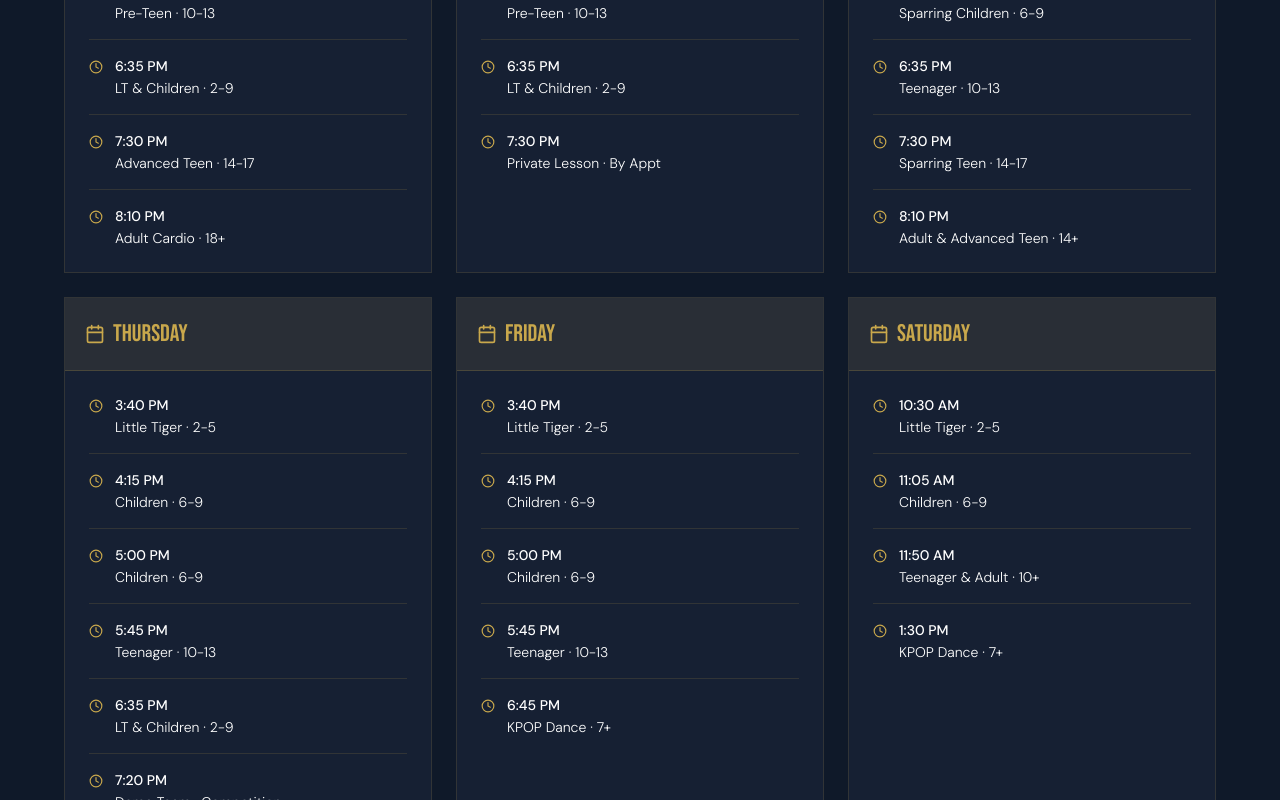
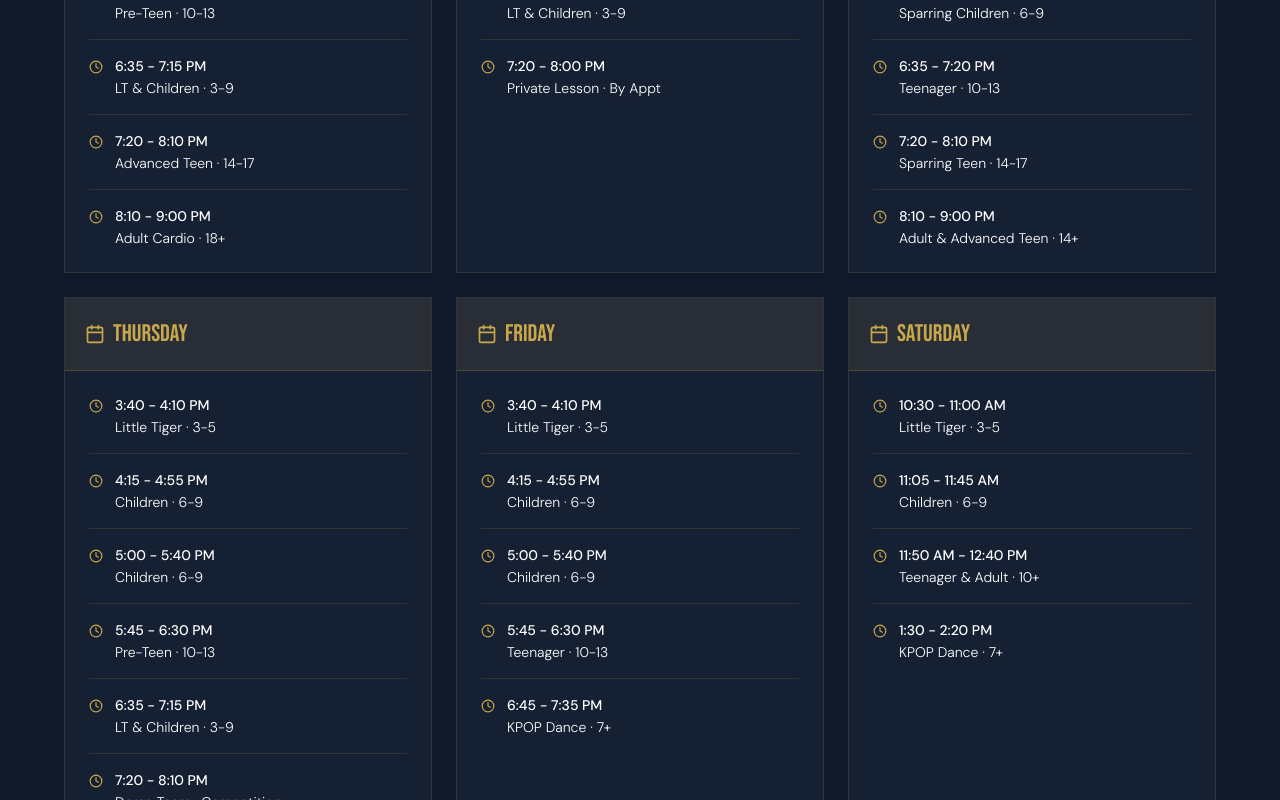
Before and after one commit to akabhowmick/taekwonmaru-2026, a React (Vite) app: page /schedule in a window 1280 px wide. Shown: the part 1880-2680 px from the top of the page. Built offline with nearby package versions, Linux system fonts and the light colour scheme.

Commit message:
update schedule page with times

```diff
--- /dev/null
+++ b/src/lib/homePageInfo.tsx
@@ -0,0 +1,58 @@
+import { Award, Users, Trophy, Calendar } from "lucide-react";
+
+export const programs = [
+  {
+    name: "Little Tiger",
+    age: "Ages 3–5",
+    desc: "Our Early Childhood Program — fun, respect-based classes built for tiny attention spans and big confidence gains. 30-minute sessions with a dedicated belt track.",
+    featured: true,
+  },
+  {
+    name: "Children's Class",
+    age: "Ages 6–9",
+    desc: "Longer classes with greater curriculum focus. Discipline, respect, and taekwondo fundamentals mastered early.",
+  },
+  {
+    name: "Pre-Teen",
+    age: "Ages 10–13",
+    desc: "Physical and mental development intensifies. Students can join the Junior Leader program and Black Hawk Demo Team.",
+  },
+  {
+    name: "Advanced Teen",
+    age: "Ages 14–17",
+    desc: "High school program focused on stamina, strength, and mental toughness. An outstanding extracurricular for college applications.",
+  },
+  {
+    name: "Adult",
+    age: "Ages 18+",
+    desc: "Stay fit, relieve stress, and train alongside our school's community. Perfect for parents who want to train while their kids do.",
+  },
+  {
+    name: "Sparring & Demo",
+    age: "Competition",
+    desc: "For students who want to compete and perform. Our Black Hawk Demo Team is a NYS Governors Cup champion.",
+  },
+];
+
+export const whyChooseUs = [
+  {
+    icon: <Award size={28} />,
+    title: "Award-Winning",
+    desc: "5x NYS Governors Cup champions. Featured on FOX5 News.",
+  },
+  {
+    icon: <Users size={28} />,
+    title: "Expert Masters",
+    desc: "7th degree Grand Master with 25+ years training NYPD & FDNY.",
+  },
+  {
+    icon: <Trophy size={28} />,
+    title: "Proven Results",
+    desc: "Black belt character development alongside championship-level training.",
+  },
+  {
+    icon: <Calendar size={28} />,
+    title: "Family Focused",
+    desc: "Programs for ages 3–adult. Train together, grow together.",
+  },
+];
--- /dev/null
+++ b/src/lib/schedulePageInfo.ts
@@ -0,0 +1,87 @@
+export const events = [
+  {
+    title: "KPOP Dance Class",
+    details: [
+      "Friday 6:45–7:45 PM",
+      "Jennie/With the IE & Seventeen/Worth It",
+      "Saturday 1:30–2:20 PM",
+      "Boynextdoor/Hollywood Action",
+    ],
+  },
+  {
+    title: "March Events",
+    details: ["Mar 09: NBA Brooklyn Nets Performance", "Mar 11: Photo Day", ""],
+  },
+  {
+    title: "Limited Time Promotion",
+    details: ["$199 for 6 weeks · 2 classes/week", "Includes free TaekwonMaru t-shirt"],
+  },
+];
+
+export const weeklySchedule = [
+  {
+    day: "Monday",
+    classes: [
+      { time: "3:40 - 4:10 PM", name: "Little Tiger", age: "3-5" },
+      { time: "4:15 - 4:55 PM", name: "Children", age: "6-9" },
+      { time: "5:00 - 5:40 PM", name: "Children", age: "6-9" },
+      { time: "5:45 - 6:30 PM", name: "Pre-Teen", age: "10-13" },
+      { time: "6:35 - 7:15 PM", name: "LT & Children", age: "3-9" },
+      { time: "7:20 - 8:10 PM", name: "Advanced Teen", age: "14-17" },
+      { time: "8:10 - 9:00 PM", name: "Adult Cardio", age: "18+" },
+    ],
+  },
+  {
+    day: "Tuesday",
+    classes: [
+      { time: "4:15 - 4:55 PM", name: "Children", age: "6-9" },
+      { time: "5:00 - 5:40 PM", name: "Children", age: "6-9" },
+      { time: "5:45 - 6:30 PM", name: "Pre-Teen", age: "10-13" },
+      { time: "6:35 - 7:15 PM", name: "LT & Children", age: "3-9" },
+      { time: "7:20 - 8:00 PM", name: "Private Lesson", age: "By Appt" },
+    ],
+  },
+  {
+    day: "Wednesday",
+    classes: [
+      { time: "3:40 - 4:10 PM", name: "Little Tiger", age: "3-5" },
+      { time: "4:15 - 4:55 PM", name: "Children", age: "6-9" },
+      { time: "5:00 - 5:40 PM", name: "Children", age: "6-9" },
+      { time: "5:45 - 6:30 PM", name: "Sparring Children", age: "6-9" },
+      { time: "6:35 - 7:20 PM", name: "Teenager", age: "10-13" },
+      { time: "7:20 - 8:10 PM", name: "Sparring Teen", age: "14-17" },
+      { time: "8:10 - 9:00 PM", name: "Adult & Advanced Teen", age: "14+" },
+    ],
+  },
+  {
+    day: "Thursday",
+    classes: [
+      { time: "3:40 - 4:10 PM", name: "Little Tiger", age: "3-5" },
+      { time: "4:15 - 4:55 PM", name: "Children", age: "6-9" },
+      { time: "5:00 - 5:40 PM", name: "Children", age: "6-9" },
+      { time: "5:45 - 6:30 PM", name: "Pre-Teen", age: "10-13" },
+      { time: "6:35 - 7:15 PM", name: "LT & Children", age: "3-9" },
+      { time: "7:20 - 8:10 PM", name: "Demo Team", age: "Competition" },
+      { time: "8:10 - 9:00 PM", name: "Advanced Teenager", age: "14-17" },
+    ],
+  },
+  {
+    day: "Friday",
+    classes: [
+      { time: "3:40 - 4:10 PM", name: "Little Tiger", age: "3-5" },
+      { time: "4:15 - 4:55 PM", name: "Children", age: "6-9" },
+      { time: "5:00 - 5:40 PM", name: "Children", age: "6-9" },
+      { time: "5:45 - 6:30 PM", name: "Teenager", age: "10-13" },
+      { time: "6:45 - 7:35 PM", name: "KPOP Dance", age: "7+" },
+    ],
+  },
+  {
+    day: "Saturday",
+    classes: [
+      { time: "10:30 - 11:00 AM", name: "Little Tiger", age: "3-5" },
+      { time: "11:05 - 11:45 AM", name: "Children", age: "6-9" },
+      { time: "11:50 AM - 12:40 PM", name: "Teenager & Adult", age: "10+" },
+      { time: "1:30 - 2:20 PM", name: "KPOP Dance", age: "7+" },
+    ],
+  },
+];
--- a/src/pages/HomePage.tsx
+++ b/src/pages/HomePage.tsx
@@ -1,7 +1,8 @@
 import { Link } from "react-router-dom";
-import { ArrowRight, Award, Users, Trophy, Calendar } from "lucide-react";
+import { ArrowRight } from "lucide-react";
 import { Button } from "@/components/ui/button";
 import { useEffect, useRef, useState } from "react";
+import { programs, whyChooseUs } from "@/lib/homePageInfo";
 
 export function HomePage() {
   const observerRef = useRef<IntersectionObserver | null>(null);
@@ -495,60 +496,3 @@ export function HomePage() {
     </div>
   );
 }
-
-const programs = [
-  {
-    name: "Little Tiger",
-    age: "Ages 3–5",
-    desc: "Our Early Childhood Program — fun, respect-based classes built for tiny attention spans and big confidence gains. 30-minute sessions with a dedicated belt track.",
-    featured: true,
-  },
-  {
-    name: "Children's Class",
-    age: "Ages 6–9",
-    desc: "Longer classes with greater curriculum focus. Discipline, respect, and taekwondo fundamentals mastered early.",
-  },
-  {
-    name: "Pre-Teen",
-    age: "Ages 10–13",
-    desc: "Physical and mental development intensifies. Students can join the Junior Leader program and Black Hawk Demo Team.",
-  },
-  {
-    name: "Advanced Teen",
-    age: "Ages 14–17",
-    desc: "High school program focused on stamina, strength, and mental toughness. An outstanding extracurricular for college applications.",
-  },
-  {
-    name: "Adult",
-    age: "Ages 18+",
-    desc: "Stay fit, relieve stress, and train alongside our school's community. Perfect for parents who want to train while their kids do.",
-  },
-  {
-    name: "Sparring & Demo",
-    age: "Competition",
-    desc: "For students who want to compete and perform. Our Black Hawk Demo Team is a NYS Governors Cup champion.",
-  },
-];
-
-const whyChooseUs = [
-  {
-    icon: <Award size={28} />,
-    title: "Award-Winning",
-    desc: "5x NYS Governors Cup champions. Featured on FOX5 News.",
-  },
-  {
-    icon: <Users size={28} />,
-    title: "Expert Masters",
-    desc: "7th degree Grand Master with 25+ years training NYPD & FDNY.",
-  },
-  {
-    icon: <Trophy size={28} />,
-    title: "Proven Results",
-    desc: "Black belt character development alongside championship-level training.",
-  },
-  {
-    icon: <Calendar size={28} />,
-    title: "Family Focused",
-    desc: "Programs for ages 3–adult. Train together, grow together.",
-  },
-];
--- a/src/pages/SchedulePage.tsx
+++ b/src/pages/SchedulePage.tsx
@@ -2,95 +2,7 @@ import { Calendar, Clock, MapPin } from "lucide-react";
 import { Button } from "@/components/ui/button";
 import { Link } from "react-router-dom";
 import { useEffect, useRef } from "react";
-
-const events = [
-  {
-    title: "KPOP Dance Class",
-    details: [
-      "Friday 6:45–7:45 PM",
-      "Jennie/With the IE & Seventeen/Worth It",
-      "Saturday 1:30–2:20 PM",
-      "Boynextdoor/Hollywood Action",
-    ],
-  },
-  {
-    title: "March Events",
-    details: ["Mar 09: NBA Brooklyn Nets Performance", "Mar 11: Photo Day", ""],
-  },
-  {
-    title: "Limited Time Promotion",
-    details: ["$199 for 6 weeks · 2 classes/week", "Includes free TaekwonMaru t-shirt"],
-  },
-];
-
-const weeklySchedule = [
-  {
-    day: "Monday",
-    classes: [
-      { time: "3:40 PM", name: "Little Tiger", age: "2-5" },
-      { time: "4:15 PM", name: "Children", age: "6-9" },
-      { time: "5:00 PM", name: "Children", age: "6-9" },
-      { time: "5:45 PM", name: "Pre-Teen", age: "10-13" },
-      { time: "6:35 PM", name: "LT & Children", age: "2-9" },
-      { time: "7:30 PM", name: "Advanced Teen", age: "14-17" },
-      { time: "8:10 PM", name: "Adult Cardio", age: "18+" },
-    ],
-  },
-  {
-    day: "Tuesday",
-    classes: [
-      { time: "3:40 PM", name: "Clean Up", age: "School" },
-      { time: "4:15 PM", name: "Children", age: "6-9" },
-      { time: "5:00 PM", name: "Children", age: "6-9" },
-      { time: "5:45 PM", name: "Pre-Teen", age: "10-13" },
-      { time: "6:35 PM", name: "LT & Children", age: "2-9" },
-      { time: "7:30 PM", name: "Private Lesson", age: "By Appt" },
-    ],
-  },
-  {
-    day: "Wednesday",
-    classes: [
-      { time: "3:40 PM", name: "Little Tiger", age: "2-5" },
-      { time: "4:15 PM", name: "Children", age: "6-9" },
-      { time: "5:00 PM", name: "Children", age: "6-9" },
-      { time: "5:45 PM", name: "Sparring Children", age: "6-9" },
-      { time: "6:35 PM", name: "Teenager", age: "10-13" },
-      { time: "7:30 PM", name: "Sparring Teen", age: "14-17" },
-      { time: "8:10 PM", name: "Adult & Advanced Teen", age: "14+" },
-    ],
-  },
-  {
-    day: "Thursday",
-    classes: [
-      { time: "3:40 PM", name: "Little Tiger", age: "2-5" },
-      { time: "4:15 PM", name: "Children", age: "6-9" },
-      { time: "5:00 PM", name: "Children", age: "6-9" },
-      { time: "5:45 PM", name: "Teenager", age: "10-13" },
-      { time: "6:35 PM", name: "LT & Children", age: "2-9" },
-      { time: "7:20 PM", name: "Demo Team", age: "Competition" },
-      { time: "8:10 PM", name: "Advanced Teenager", age: "14-17" },
-    ],
-  },
-  {
-    day: "Friday",
-    classes: [
-      { time: "3:40 PM", name: "Little Tiger", age: "2-5" },
-      { time: "4:15 PM", name: "Children", age: "6-9" },
-      { time: "5:00 PM", name: "Children", age: "6-9" },
-      { time: "5:45 PM", name: "Teenager", age: "10-13" },
-      { time: "6:45 PM", name: "KPOP Dance", age: "7+" },
-    ],
-  },
-  {
-    day: "Saturday",
-    classes: [
-      { time: "10:30 AM", name: "Little Tiger", age: "2-5" },
-      { time: "11:05 AM", name: "Children", age: "6-9" },
-      { time: "11:50 AM", name: "Teenager & Adult", age: "10+" },
-      { time: "1:30 PM", name: "KPOP Dance", age: "7+" },
-    ],
-  },
-];
+import { events, weeklySchedule } from "@/lib/schedulePageInfo";
 
 export function SchedulePage() {
   const observerRef = useRef<IntersectionObserver | null>(null);
```
